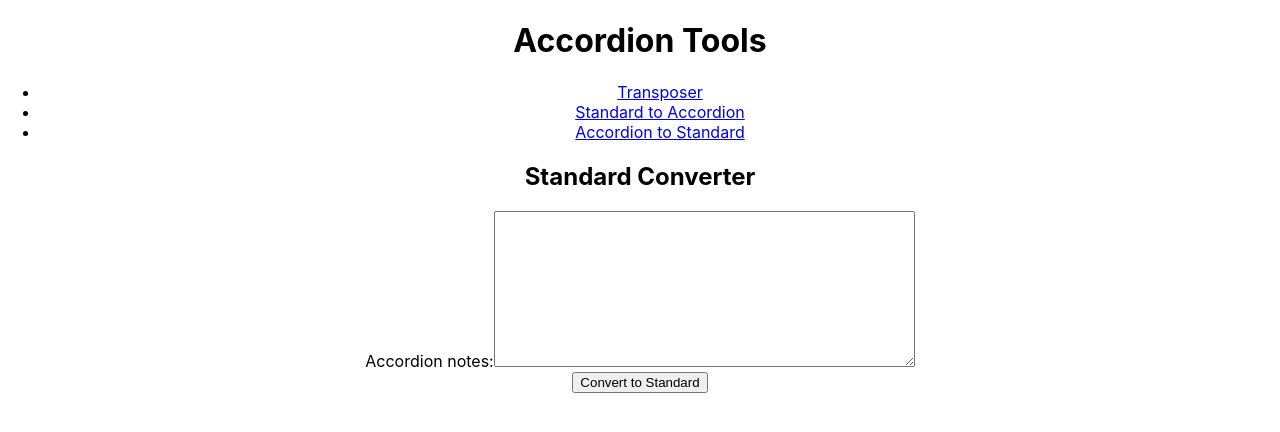
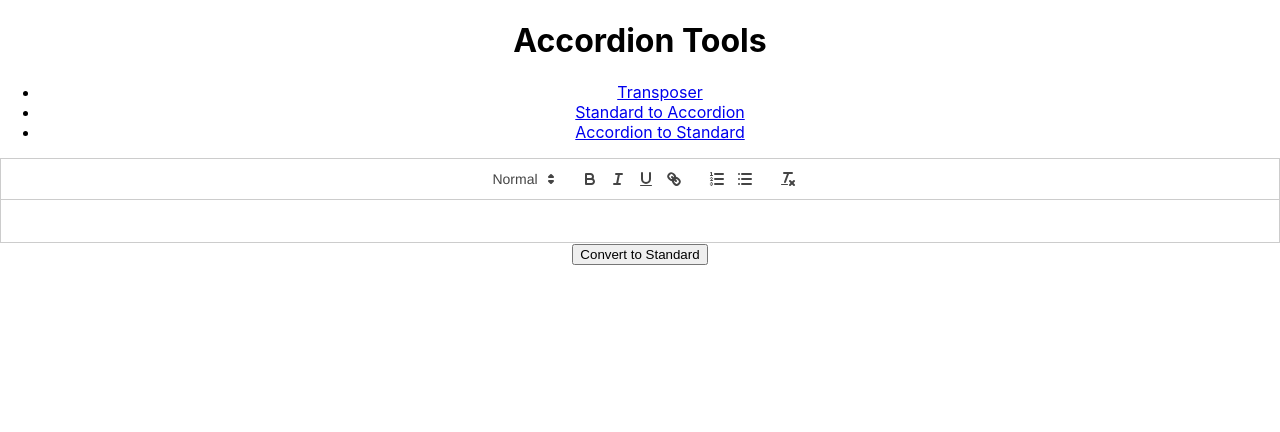
Before and after one commit to wizardofthewell/accordiontools, a React (Create React App) app: page /StandardConverter in a window 1280 px wide. Shown: the top 432 px of the page. Built offline with nearby package versions, Linux system fonts and the light colour scheme.

Commit message:
YO THIS ONE IS THE ROLLBACK ONE IN CASE SHIT BREAKS, MULTI NOTE INPUT WORKS AND BOLD DETECTION TOO

```diff
--- a/package.json
+++ b/package.json
@@ -6,8 +6,10 @@
     "@testing-library/jest-dom": "^5.17.0",
     "@testing-library/react": "^13.4.0",
     "@testing-library/user-event": "^13.5.0",
+    "html-react-parser": "^5.1.10",
     "react": "^18.3.1",
     "react-dom": "^18.3.1",
+    "react-quill": "^2.0.0",
     "react-router-dom": "^6.23.1",
     "react-scripts": "5.0.1",
     "web-vitals": "^2.1.4"
--- a/src/StandardConverter.js
+++ b/src/StandardConverter.js
@@ -1,5 +1,8 @@
 import React, { useState } from "react";
 import notes from "./notes";
+import Quill from "react-quill";
+import "react-quill/dist/quill.snow.css";
+import parse from "html-react-parser";
 
 const bMajorRow = notes.bMajorRow;
 const cMajorRow = notes.cMajorRow;
@@ -22,10 +25,9 @@ function convertAccordionToNote(accordionNote) {
 
   return note;
 }
-
 function parseAccordionNote(accordionNoteStr) {
   const buttonNumber = parseInt(accordionNoteStr.replace(/[^0-9]/g, ""));
-  const direction = accordionNoteStr.includes("<b>") ? "pull" : "push";
+  const direction = accordionNoteStr.includes("<strong>") ? "pull" : "push";
   const row = accordionNoteStr.includes("*") ? "outside" : "inside";
 
   return {
@@ -39,34 +41,29 @@ function StandardConverter() {
   const [accordionNotes, setAccordionNotes] = useState("");
   const [standardNotes, setStandardNotes] = useState("");
 
-  const handleAccordionNotesChange = (event) => {
-    setAccordionNotes(event.target.value);
+  const handleAccordionNotesChange = (html) => {
+    setAccordionNotes(html);
   };
 
   const convertToStandard = () => {
-    const accordionNotesArray = accordionNotes.split(" ");
+    const parser = new DOMParser();
+    const parsedHtml = parser.parseFromString(accordionNotes, "text/html");
+    const accordionNotesArray = parsedHtml.body.innerHTML.match(
+      /<strong>.*?<\/strong>|[^<\s]+/g
+    );
     const standardNotesArray = accordionNotesArray.map((noteStr) => {
       const accordionNote = parseAccordionNote(noteStr);
       return convertAccordionToNote(accordionNote);
     });
 
-    setStandardNotes(standardNotesArray.join(" "));
+    setStandardNotes(standardNotesArray.join("\n"));
   };
 
   return (
     <div>
-      <h2>Standard Converter</h2>
-      Accordion notes:
-      <textarea
-        value={accordionNotes}
-        onChange={handleAccordionNotesChange}
-        rows="10"
-        cols="50"
-      />
-      <br />
+      <Quill value={accordionNotes} onChange={handleAccordionNotesChange} />
       <button onClick={convertToStandard}>Convert to Standard</button>
-      <br />
-      <pre>{standardNotes}</pre>
+      <div>{standardNotes}</div>
     </div>
   );
 }
```
Also changed, not shown: 1 other file (tests, documents, lock files or other folders).
